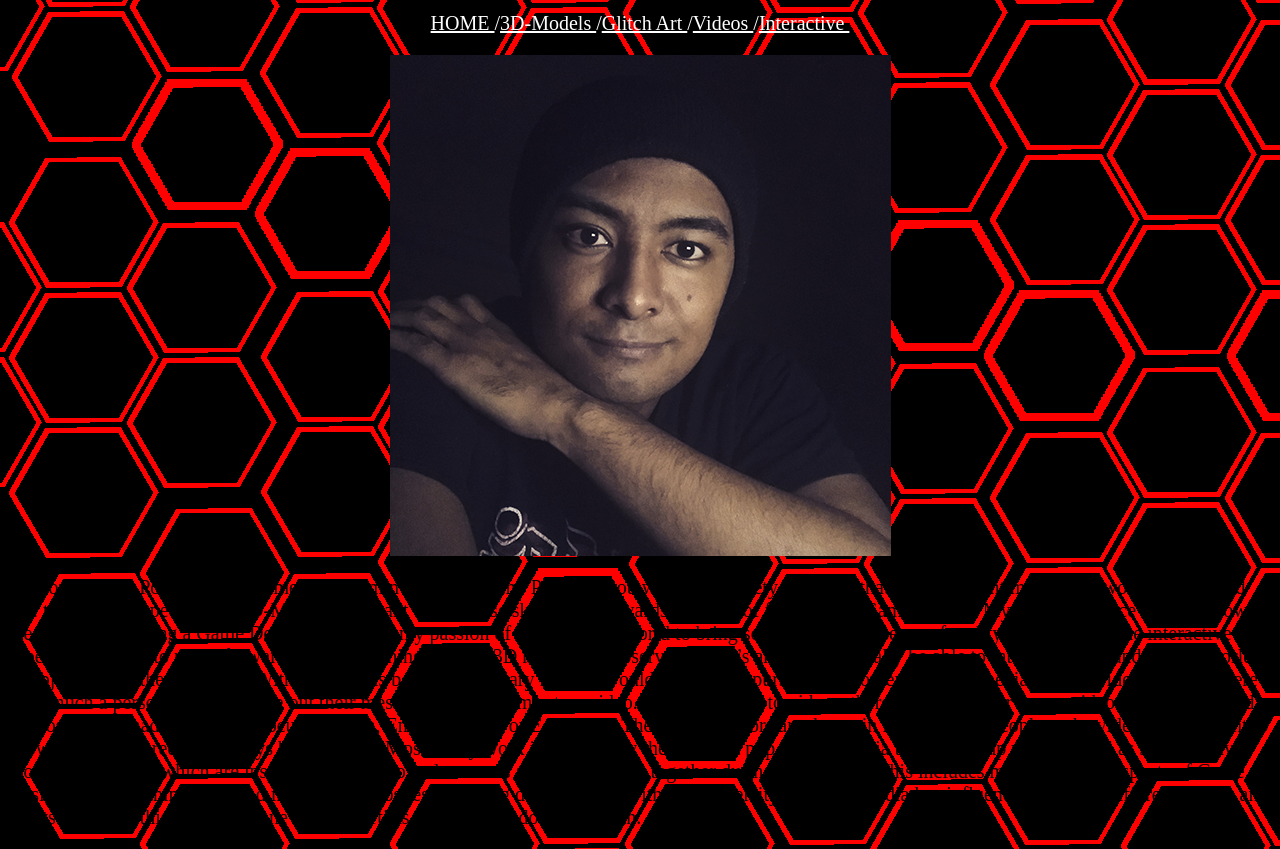
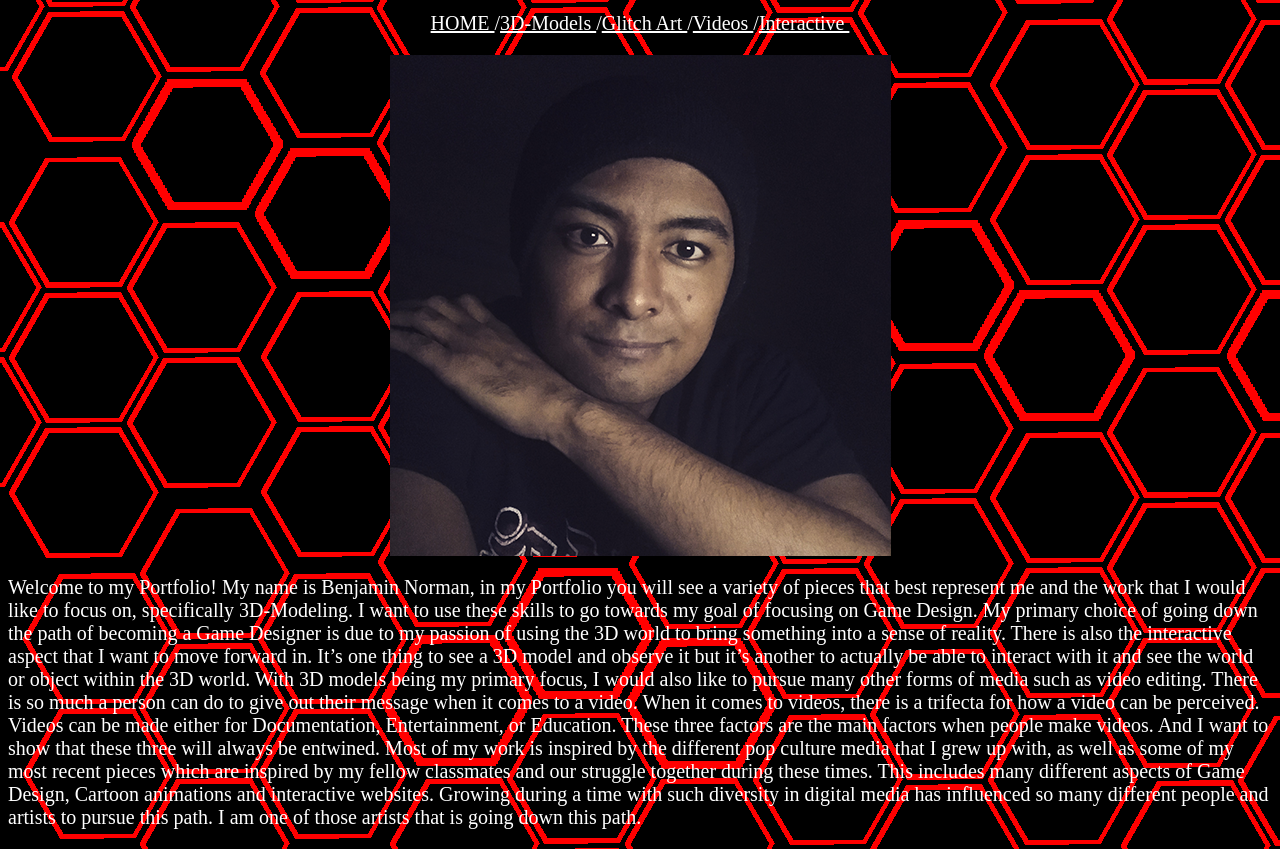
Before and after one commit to Ben-Norman-Art/Portfolio, a plain HTML site: page index.html in a window 1280 px wide. Shown: the part 113-962 px from the top of the page. Drawn offline with Linux system fonts and the light colour scheme.

Commit message:
Update index.html

```diff
--- a/index.html
+++ b/index.html
@@ -20,7 +20,7 @@ body {
 <img class="Signs" src="Profile%20Pic.png">
 </div>
 
-<p style="class:white">Welcome to my Portfolio! My name is Benjamin Norman, in my Portfolio you will see a variety of pieces that best represent me and the work that I would like to focus on, specifically 3D-Modeling. I want to use these skills to go towards my goal of focusing on Game Design. My primary choice of going down the path of becoming a Game Designer is due to my passion of using the 3D world to bring something into a sense of reality. There is also the interactive aspect that I want to move forward in. It’s one thing to see a 3D model and observe it but it’s another to actually be able to interact with it and see the world or object within the 3D world.
+<p style="color:white">Welcome to my Portfolio! My name is Benjamin Norman, in my Portfolio you will see a variety of pieces that best represent me and the work that I would like to focus on, specifically 3D-Modeling. I want to use these skills to go towards my goal of focusing on Game Design. My primary choice of going down the path of becoming a Game Designer is due to my passion of using the 3D world to bring something into a sense of reality. There is also the interactive aspect that I want to move forward in. It’s one thing to see a 3D model and observe it but it’s another to actually be able to interact with it and see the world or object within the 3D world.
 
 With 3D models being my primary focus, I would also like to pursue many other forms of media such as video editing. There is so much a person can do to give out their message when it comes to a video. When it comes to videos, there is a trifecta for how a video can be perceived. Videos can be made either for Documentation, Entertainment, or Education. These three factors are the main factors when people make videos. And I want to show that these three will always be entwined.
 
```
